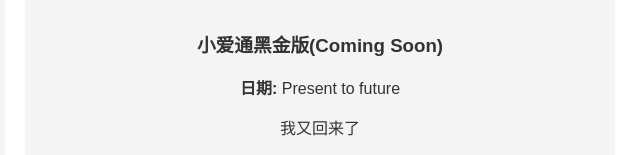
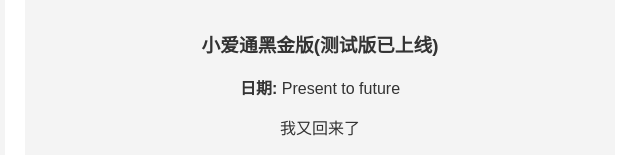
Before and after one commit to Felix-Sterling/tools, a plain HTML site: page index.html in a window 1280 px wide. Shown: the part 892-1047 px from the top of the page, 625-1265 px from the left. Drawn offline with Linux system fonts and the light colour scheme.

Commit message:
Update index.html

```diff
--- a/index.html
+++ b/index.html
@@ -207,7 +207,7 @@
                 </div>
                 <div>
                     <img src="index\logo2.png" alt="Project Icon" class="project-icon"> <!-- 项目图标 -->
-                    <h3>小爱通黑金版(Coming Soon)</h3>
+                    <h3>小爱通黑金版(测试版已上线)</h3>
                     <p><strong>日期:</strong> Present to future</p>
                     <p>我又回来了</p>
                     <div class="button-container">
```
